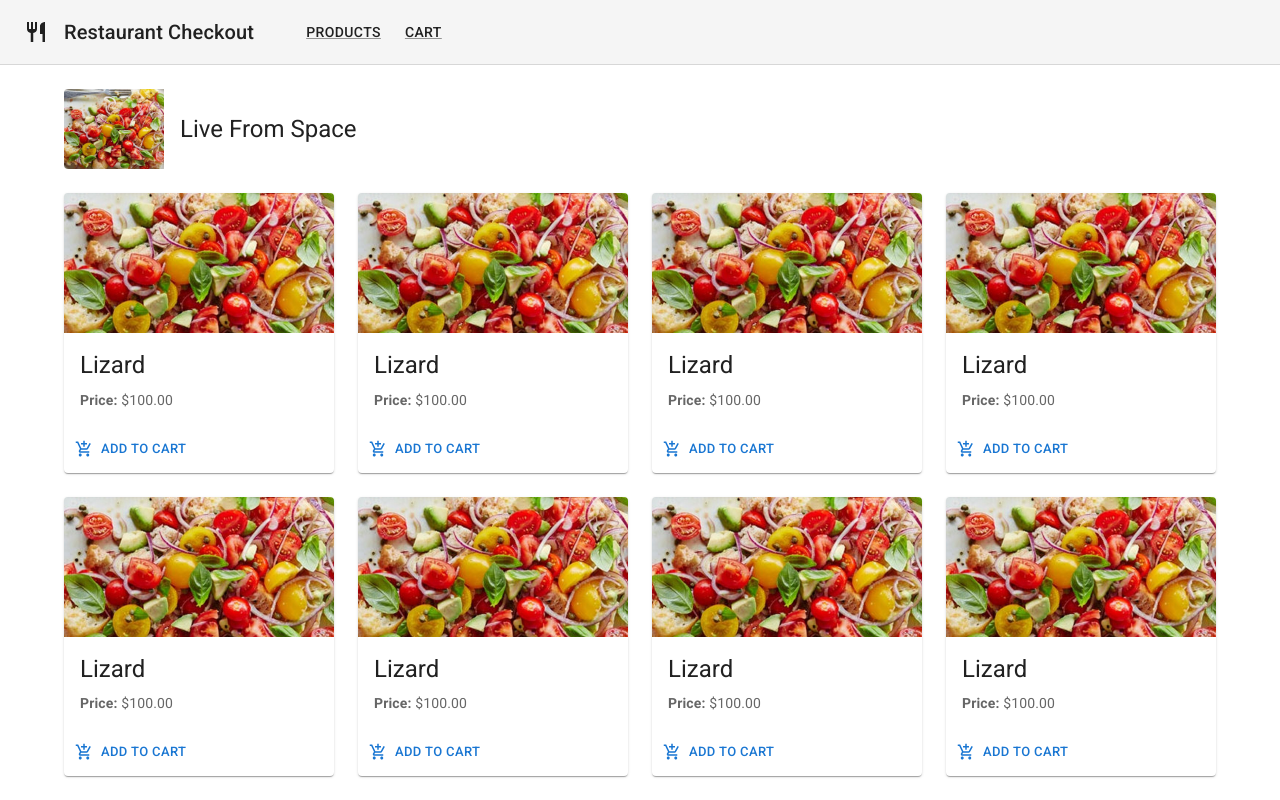
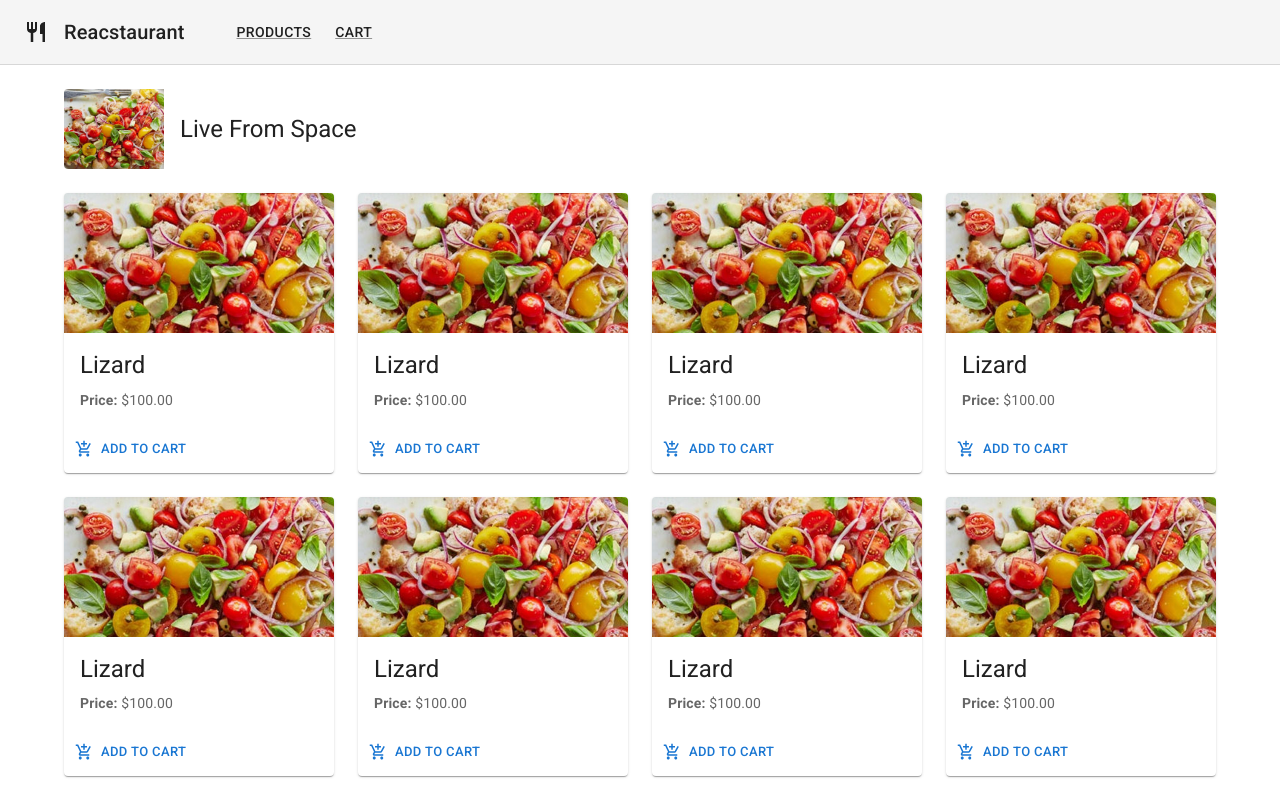
Before and after one commit to phmoraesrodrigues/restaurant-checkout, a React (Create React App) app in the folder client/: page / in a window 1280 px wide. Built offline with nearby package versions, Linux system fonts and the light colour scheme.

Commit message:
Change the website to a fancy name

```diff
--- a/client/src/components/layout/Header.tsx
+++ b/client/src/components/layout/Header.tsx
@@ -15,7 +15,7 @@ const Header = () => (
       <Toolbar>
         <RestaurantIcon />
         <Typography variant="h6" color="inherit" noWrap sx={{ ml: 2, mr: 5 }}>
-          Restaurant Checkout
+          Reacstaurant
         </Typography>
         <nav>
           <Link
```
